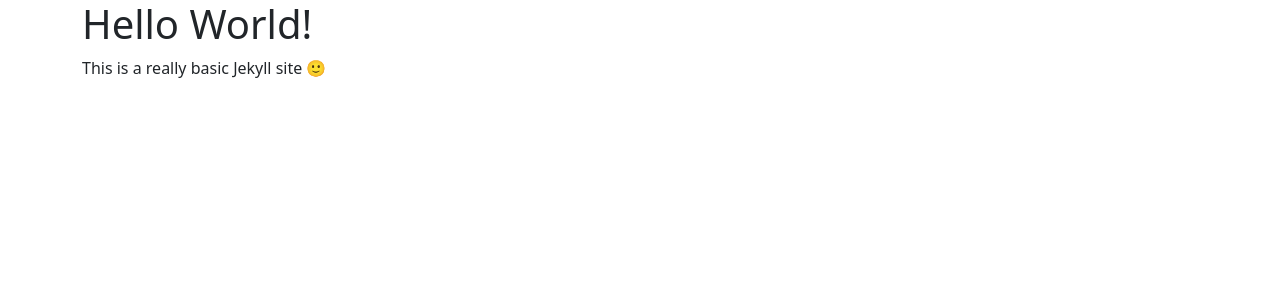
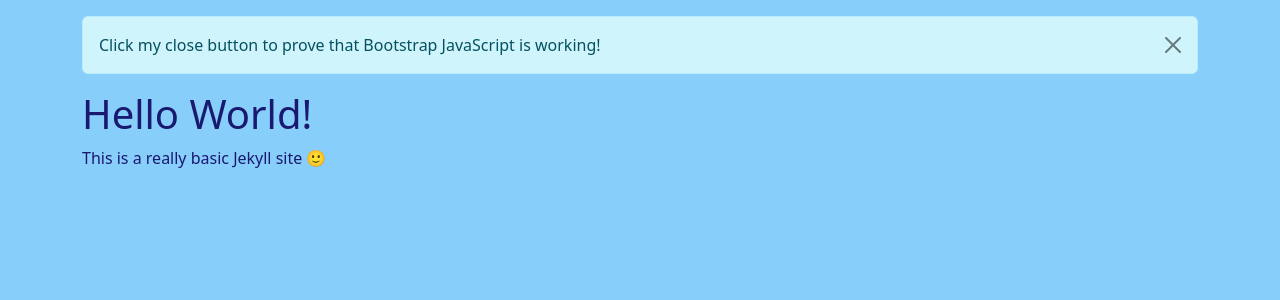
Before and after one commit to bartificer/pbs177-demo, a Jekyll site: the page built from docs/index.md, in a window 1280 px wide. Shown: the top 300 px of the page. Built offline with Jekyll 4.4.1, drawn with Linux system fonts in a browser that asks for light colours; our own code applies the rules of GitHub Pages for plain Markdown files.

Commit message:
Feat: verify Bootstrap customisation & JS

```diff
--- a/docs/_layouts/default.html
+++ b/docs/_layouts/default.html
@@ -7,7 +7,11 @@
   <link rel="stylesheet" href="{{ '/assets/css/style.css' | relative_url }}">
 </head>
 <body>
-<main class="container">
+<main class="container pt-3">
+    <div class="alert alert-info alert-dismissible fade show" role="alert">
+        Click my close button to prove that Bootstrap JavaScript is working!
+        <button type="button" class="btn-close" data-bs-dismiss="alert" aria-label="Close"></button>
+    </div>
     {{ content }}
 </main>
 <script src="{{ '/assets/js/bootstrap.bundle.min.js' | relative_url }}"></script>
--- a/docs/assets/css/style.scss
+++ b/docs/assets/css/style.scss
@@ -1,3 +1,8 @@
 ---
 ---
+/* Override Bootstrap Variables */
+$body-bg: LightSkyBlue;
+$body-color: MidnightBlue;
+
+/* Import Bootstrap */
 @import "bootstrap/bootstrap";
```
